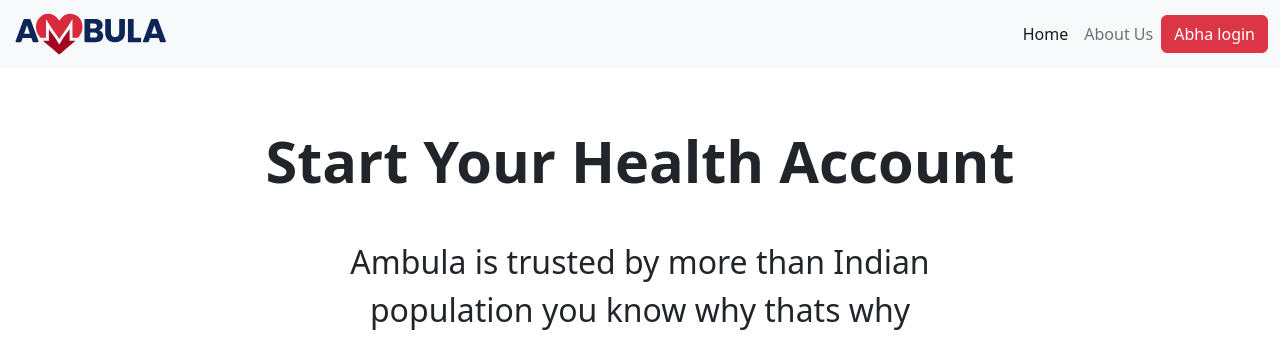
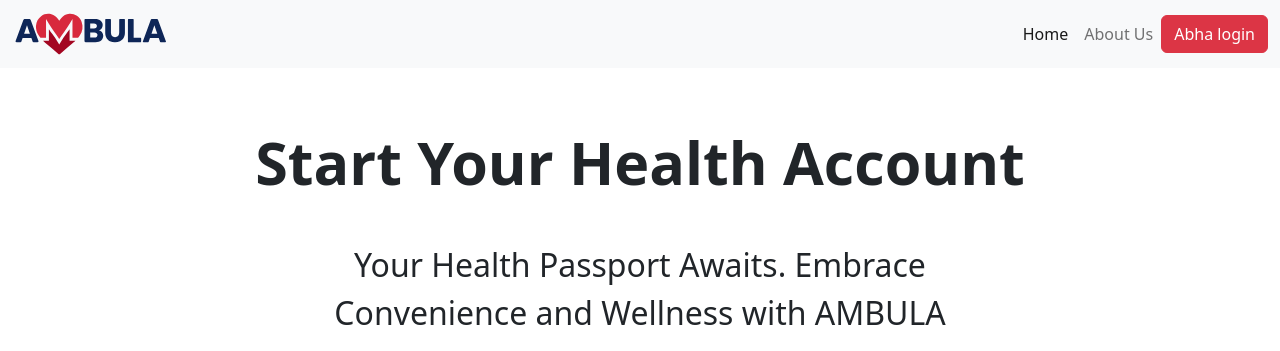
Before and after one commit to Aniksha02/AMBULA, a plain HTML site: page Ambula-main/index.html in a window 1280 px wide. Shown: the top 351 px of the page. Drawn offline with nearby package versions, Linux system fonts and the light colour scheme.

Commit message:
Update index.html

```diff
--- a/Ambula-main/index.html
+++ b/Ambula-main/index.html
@@ -49,10 +49,10 @@
       </nav>
 
       <!-- hero-section -->
-      <div class="hero-section"><p class="card-title" style="font-weight: Bold; font-size: 360%;">Start Your Health Account</p>
+     <div class="hero-section"><p class="card-title" style="font-weight: Bold; font-size: 370%;">Start Your Health Account</p>
         <BR>
 
-        <p class="main-para">Ambula is trusted by more than Indian population you know why thats why</p>
+        <p class="main-para">Your Health Passport Awaits. Embrace Convenience and Wellness with AMBULA</p>
         <div class="store-logo">
           <!-- <a href="#"> -->
         <img src="google-play.svg" alt="google-playstore" width="220" height="59">
```
